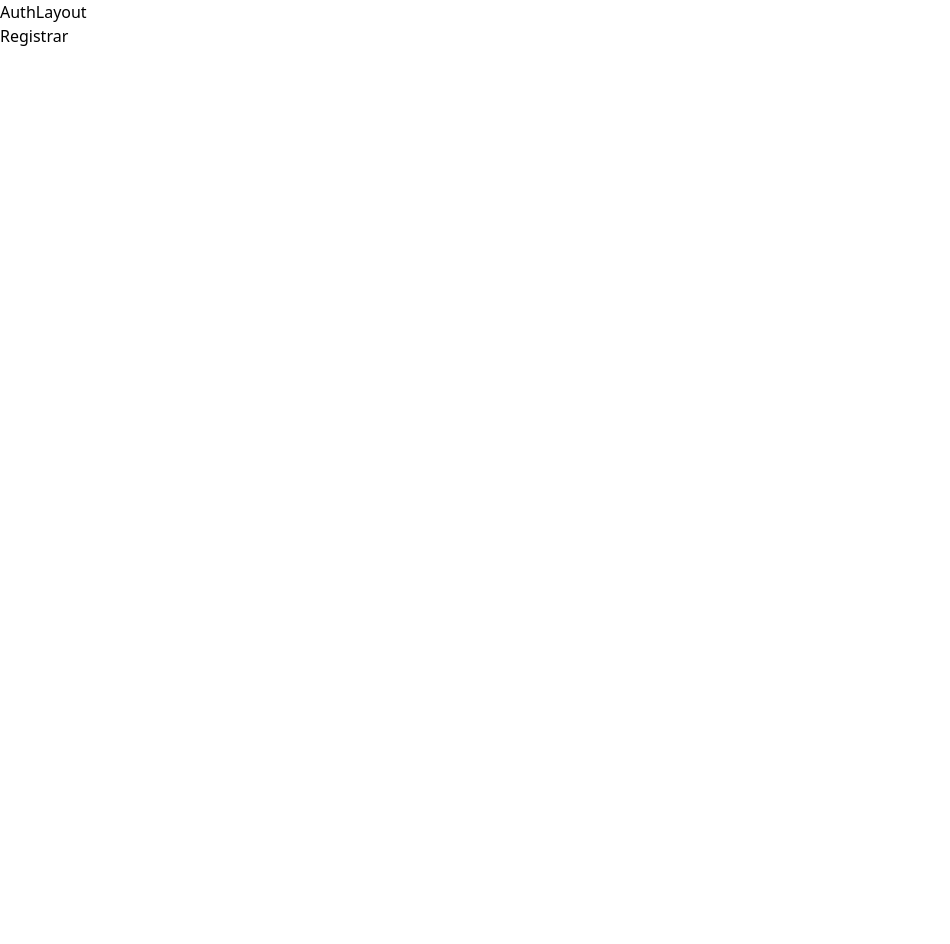
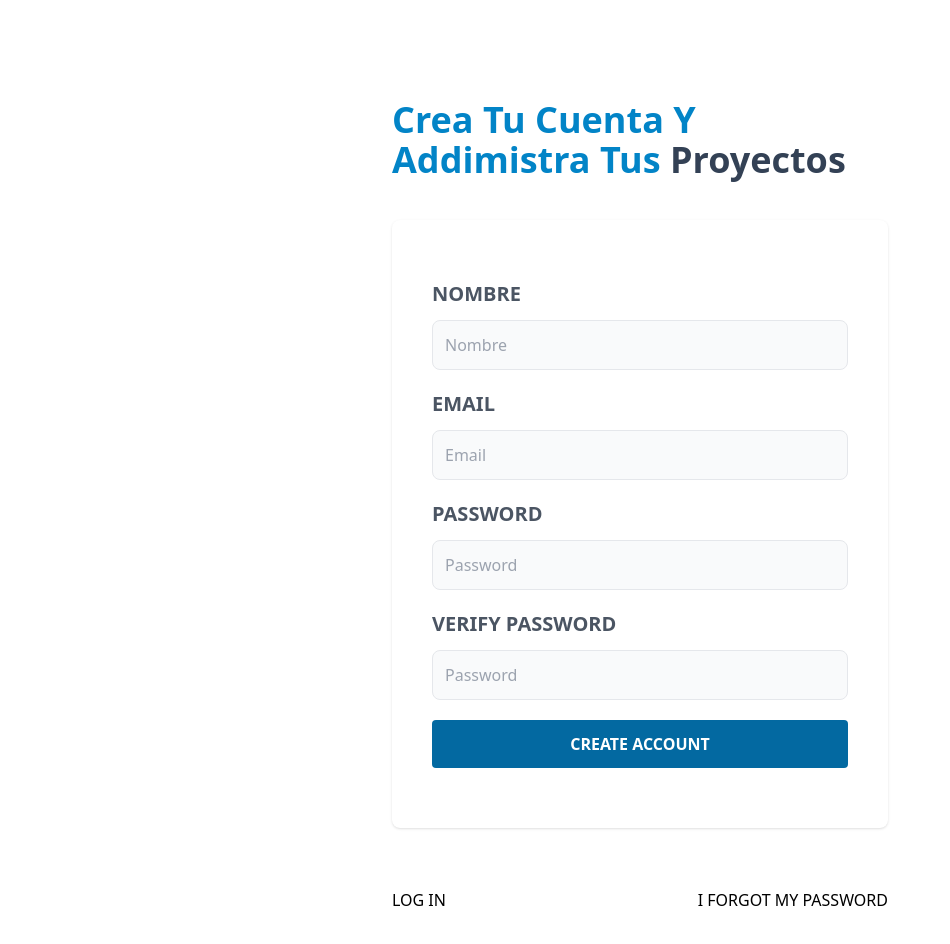
Before and after one commit to jackp4e5/UpTask-frontend, a React app: page /registrar in a window 1280 px wide. Shown: the top 944 px of the page, without its empty margins (0-950 px from the left). Before the commit the page ends 800 px from the top, so only its background shows below. Built offline with nearby package versions, Linux system fonts and the light colour scheme; the HTML template or start-up script is replaced by a standard one.

Commit message:
form components created

```diff
--- a/src/layouts/AuthLayout.jsx
+++ b/src/layouts/AuthLayout.jsx
@@ -1,11 +1,13 @@
 import { Outlet } from "react-router-dom";
 
 export const AuthLayout = () => {
-
-     return (
-         <>
-              <div>AuthLayout</div>
-              <Outlet/>
-          </>
-    )
+  return (
+    <>
+      <main className="container mx-auto mt-5 md:mt-20 p-5 md:flex md:justify-center">
+        <div className="md:w-2/3 lg:w-2/5 ">
+          <Outlet />
+        </div>
+      </main>
+    </>
+  );
 };
--- a/src/paginas/ConfirmarCuenta.jsx
+++ b/src/paginas/ConfirmarCuenta.jsx
@@ -1,8 +1,10 @@
 export const ConfirmarCuenta = () => {
-
-     return (
-         <>
-ConfirmarCuenta
-          </>
-    )
+  return (
+    <>
+      <h1 className="text-sky-600 font-black text-4xl capitalize">
+        Confirma tu cuenta y empieza acrear tus{" "}
+        <span className="text-slate-700 ">proyectos</span>
+      </h1>
+    </>
+  );
 };
--- a/src/paginas/Login.jsx
+++ b/src/paginas/Login.jsx
@@ -1,8 +1,63 @@
+import { Link } from "react-router-dom";
 export const Login = () => {
+  return (
+    <>
+      <h1 className="text-sky-600 font-black text-4xl capitalize">
+        Inicia sesión y administra tus{" "}
+        <span className="text-slate-700 ">proyectos</span>
+      </h1>
 
-     return (
-         <>
-             login
-          </>
-    )
+      <form action="" className="my-10 bg-white shadow p-10 rounded-lg">
+        <div className="my-5">
+          <label
+            className="uppercase text-gray-600 block text-xl font-bold"
+            htmlFor="email"
+          >
+            Email
+          </label>
+          <input
+            id="email"
+            type="email"
+            placeholder="Email"
+            className="w-full mt-3 p-3 border rounded-lg bg-gray-50"
+          />
+        </div>
+        <div className="my-5">
+          <label
+            className="uppercase text-gray-600 block text-xl font-bold"
+            htmlFor="password"
+          >
+            Password
+          </label>
+          <input
+            id="password"
+            type="password"
+            placeholder="Password"
+            className="w-full mt-3 p-3 border rounded-lg bg-gray-50"
+          />
+        </div>
+        <input
+          type="submit"
+          value={"Iniciar  sesión"}
+          className="bg-sky-700 w-full py-3 text-white uppercase font-bold rounded hover:cursor-pointer hover:bg-sky-800 transition-colors mb-5"
+        ></input>
+      </form>
+
+      <nav className="lg:flex lg:justify-between">
+        <Link
+          to={"registrar"}
+          className="block text-center my-5 text-slate uppercase "
+        >
+          Sign up
+        </Link>
+
+        <Link
+          to={"olvide-password"}
+          className="block text-center my-5 text-slate uppercase "
+        >
+          I forgot my password
+        </Link>
+      </nav>
+    </>
+  );
 };
--- a/src/paginas/NuevoPassword.jsx
+++ b/src/paginas/NuevoPassword.jsx
@@ -1,8 +1,46 @@
 export const NuevoPassword = () => {
+  return (
+    <>
+      <h1 className="text-sky-600 font-black text-4xl capitalize">
+        Restablece tu password y no pierdas acceso a tus{" "}
+        <span className="text-slate-700 ">proyectos</span>
+      </h1>
 
-     return (
-         <>
-              NuevoPassword
-          </>
-    )
+      <form action="" className="my-10 bg-white shadow p-10 rounded-lg">
+        <div className="my-5">
+          <label
+            className="uppercase text-gray-600 block text-xl font-bold"
+            htmlFor="password"
+          >
+            New Password
+          </label>
+          <input
+            id="password"
+            type="password"
+            placeholder="New Password"
+            className="w-full mt-3 p-3 border rounded-lg bg-gray-50"
+          />
+        </div>
+        <div className="my-5">
+          <label
+            className="uppercase text-gray-600 block text-xl font-bold"
+            htmlFor="password2"
+          >
+            verify password
+          </label>
+          <input
+            id="password2"
+            type="password"
+            placeholder="Password"
+            className="w-full mt-3 p-3 border rounded-lg bg-gray-50"
+          />
+        </div>
+        <input
+          type="submit"
+          value={"save new password"}
+          className="bg-sky-700 w-full py-3 text-white uppercase font-bold rounded hover:cursor-pointer hover:bg-sky-800 transition-colors mb-5"
+        ></input>
+      </form>
+    </>
+  );
 };
--- a/src/paginas/OlvidePassword.jsx
+++ b/src/paginas/OlvidePassword.jsx
@@ -1,8 +1,48 @@
+import { Link } from "react-router-dom";
+
 export const OlvidePassword = () => {
+  return (
+    <>
+      <h1 className="text-sky-600 font-black text-4xl capitalize">
+        Recupera tu acceoso y no pierdas tus{" "}
+        <span className="text-slate-700 ">proyectos</span>
+      </h1>
 
-     return (
-         <>
-            OlvidePassword
-          </>
-    )
+      <form action="" className="my-10 bg-white shadow p-10 rounded-lg">
+        <div className="my-5">
+          <label
+            className="uppercase text-gray-600 block text-xl font-bold"
+            htmlFor="email"
+          >
+            Email
+          </label>
+          <input
+            id="email"
+            type="email"
+            placeholder="Email"
+            className="w-full mt-3 p-3 border rounded-lg bg-gray-50"
+          />
+        </div>
+
+        <input
+          type="submit"
+          value={"send instructions"}
+          className="bg-sky-700 w-full py-3 text-white uppercase font-bold rounded hover:cursor-pointer hover:bg-sky-800 transition-colors mb-5"
+        ></input>
+      </form>
+
+      <nav className="lg:flex lg:justify-between">
+        <Link to={"/"} className="block text-center my-5 text-slate uppercase ">
+          log in
+        </Link>
+
+        <Link
+          to={"/registrar"}
+          className="block text-center my-5 text-slate uppercase "
+        >
+          Sign up
+        </Link>
+      </nav>
+    </>
+  );
 };
--- a/src/paginas/Registrar.jsx
+++ b/src/paginas/Registrar.jsx
@@ -1,8 +1,91 @@
+import { Link } from "react-router-dom";
 export const Registrar = () => {
+  return (
+    <>
+      <h1 className="text-sky-600 font-black text-4xl capitalize">
+        Crea tu cuenta y addimistra tus{" "}
+        <span className="text-slate-700 ">proyectos</span>
+      </h1>
 
-     return (
-         <>
-              Registrar
-          </>
-    )
+      <form action="" className="my-10 bg-white shadow p-10 rounded-lg">
+        <div className="my-5">
+          <label
+            className="uppercase text-gray-600 block text-xl font-bold"
+            htmlFor="nombre"
+          >
+            Nombre
+          </label>
+          <input
+            id="nombre"
+            type="text"
+            placeholder="Nombre"
+            className="w-full mt-3 p-3 border rounded-lg bg-gray-50"
+          />
+        </div>
+        <div className="my-5">
+          <label
+            className="uppercase text-gray-600 block text-xl font-bold"
+            htmlFor="email"
+          >
+            Email
+          </label>
+          <input
+            id="email"
+            type="email"
+            placeholder="Email"
+            className="w-full mt-3 p-3 border rounded-lg bg-gray-50"
+          />
+        </div>
+        <div className="my-5">
+          <label
+            className="uppercase text-gray-600 block text-xl font-bold"
+            htmlFor="password"
+          >
+            Password
+          </label>
+          <input
+            id="password"
+            type="password"
+            placeholder="Password"
+            className="w-full mt-3 p-3 border rounded-lg bg-gray-50"
+          />
+        </div>
+        <div className="my-5">
+          <label
+            className="uppercase text-gray-600 block text-xl font-bold"
+            htmlFor="password2"
+          >
+            verify password
+          </label>
+          <input
+            id="password2"
+            type="password"
+            placeholder="Password"
+            className="w-full mt-3 p-3 border rounded-lg bg-gray-50"
+          />
+        </div>
+        <input
+          type="submit"
+          value={"create Account"}
+          className="bg-sky-700 w-full py-3 text-white uppercase font-bold rounded hover:cursor-pointer hover:bg-sky-800 transition-colors mb-5"
+        ></input>
+      </form>
+
+      <nav className="lg:flex lg:justify-between">
+        <Link
+          to={"/"}
+          className="block text-center my-5 text-slate uppercase "
+        >
+          log in
+        </Link>
+
+        <Link
+          to={"/olvide-password"}
+          className="block text-center my-5 text-slate uppercase "
+        >
+          I forgot my password
+        </Link>
+      </nav>
+    </>
+  );
 };
```
